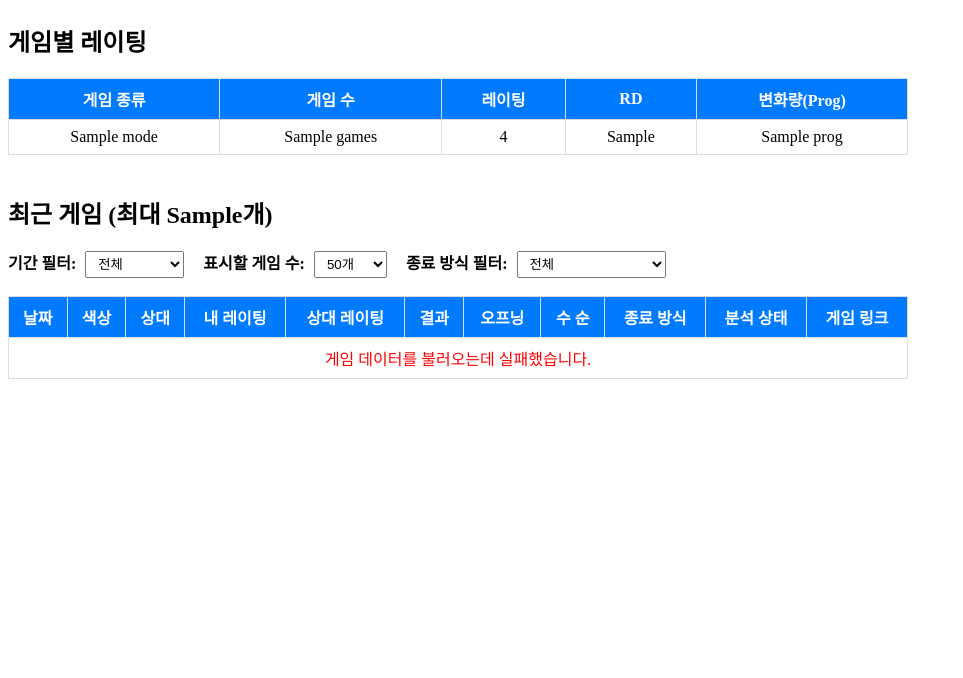
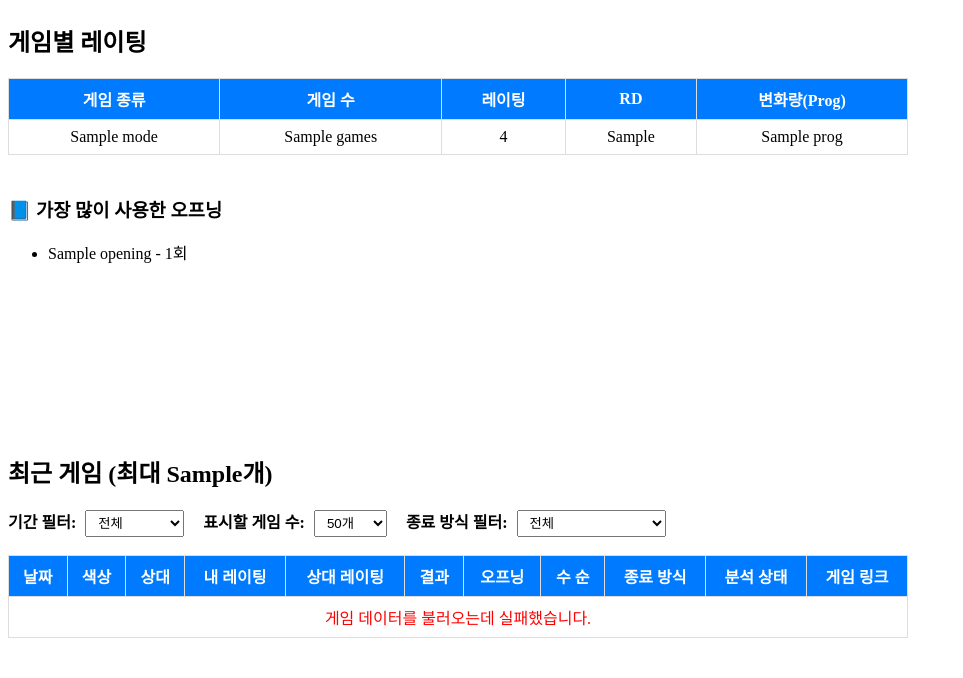
Before and after one commit to leewu08/berserk, a Flask app: template templates/player.html in a window 1280 px wide. Shown: the part 404-1082 px from the top of the page, without its empty margins (0-963 px from the left). Before the commit the page ends 783 px from the top, so only its background shows below. Run offline with Flask 3, Linux system fonts and the light colour scheme; the template is opened without the code that fills it: most values are stand-ins (such as "Sample title", 1, 10 or a date in 2020); a map, chart or similar area stays blank.

Commit message:
오프닝 기반 그래프 출력

```diff
--- a/app.py
+++ b/app.py
@@ -7,7 +7,7 @@
 app = Flask(__name__)
 CORS(app)  # CORS 활성화
 
-TOKEN = "lip_gF4TfbXijclL9xmlktO1"
+TOKEN = "lip_xkIjbSGxqiQAOD8i2f7a"
 
 def timestamp_to_date(timestamp):
     return time.strftime("%Y-%m-%d %H:%M:%S", time.localtime(timestamp / 1000))
--- a/templates/player.html
+++ b/templates/player.html
@@ -1,6 +1,8 @@
 <!DOCTYPE html>
 <html lang="ko">
 <head>
+    <script src="https://cdn.jsdelivr.net/npm/chart.js"></script>
+
     <meta charset="UTF-8" />
     <title>{{ user.username }}님의 프로필 및 전적</title>
     <style>
@@ -131,7 +133,16 @@
             </tbody>
         </table>
     </div>
+    <div>
+        <h3>📘 가장 많이 사용한 오프닝</h3>
+        <ul>
+            {% for opening, count in most_common_openings %}
+                <li>{{ opening }} - {{ count }}회</li>
+            {% endfor %}
+        </ul>
 
+        <canvas id="openingChart" width="200" height="150"></canvas>
+    </div>
     <div class="section">
         <h2>최근 게임 (최대 {{ max_games }}개)</h2>
 
@@ -189,7 +200,7 @@
         <button id="loadMoreBtn">더 보기</button>
         <button id="collapseBtn" style="display:none;">접기</button>
     </div>
-
+<script src="https://cdn.jsdelivr.net/npm/chart.js"></script>
 <script>
 document.addEventListener('DOMContentLoaded', () => {
     const username = "{{ user.username }}";
@@ -199,10 +210,12 @@
     const gamesBody = document.getElementById('gamesBody');
     const loadMoreBtn = document.getElementById('loadMoreBtn');
     const collapseBtn = document.getElementById('collapseBtn');
+    const ctx = document.getElementById('openingChart').getContext('2d');
 
     const INITIAL_SHOW_COUNT = 10;
     let maxRowsToShow = INITIAL_SHOW_COUNT;
     let allGames = [];
+    let openingChartInstance = null;
 
     function timestampToDate(ts) {
         const d = new Date(ts);
@@ -269,9 +282,48 @@
             gamesBody.appendChild(row);
         }
 
-        // 버튼 표시 토글
         loadMoreBtn.style.display = (maxRowsToShow < allGames.length) ? 'inline-block' : 'none';
         collapseBtn.style.display = (maxRowsToShow > INITIAL_SHOW_COUNT) ? 'inline-block' : 'none';
+    }
+
+    function drawOpeningChart(games) {
+        const openingCountMap = {};
+        games.forEach(game => {
+            const name = game.opening?.name || "알 수 없음";
+            openingCountMap[name] = (openingCountMap[name] || 0) + 1;
+        });
+
+        const sortedOpenings = Object.entries(openingCountMap)
+            .sort((a,b) => b[1] - a[1])
+            .slice(0, 10);
+
+        const labels = sortedOpenings.map(e => e[0]);
+        const data = sortedOpenings.map(e => e[1]);
+
+        if (openingChartInstance) {
+            openingChartInstance.destroy();
+        }
+
+        openingChartInstance = new Chart(ctx, {
+            type: 'bar',
+            data: {
+                labels: labels,
+                datasets: [{
+                    label: '오프닝 사용 횟수',
+                    data: data,
+                    backgroundColor: 'rgba(0, 123, 255, 0.7)'
+                }]
+            },
+            options: {
+                scales: {
+                    y: { beginAtZero: true }
+                },
+                responsive: true,
+                plugins: {
+                    legend: { display: false }
+                }
+            }
+        });
     }
 
     async function fetchGames() {
@@ -291,10 +343,14 @@
             allGames = data;
             maxRowsToShow = INITIAL_SHOW_COUNT;
             renderGames();
+            drawOpeningChart(allGames);  // 차트도 같이 갱신
         } catch (err) {
             gamesBody.innerHTML = `<tr><td colspan="11" style="color:red;">${err.message}</td></tr>`;
             loadMoreBtn.style.display = 'none';
             collapseBtn.style.display = 'none';
+            if (openingChartInstance) {
+                openingChartInstance.destroy();
+            }
         }
     }
 
@@ -315,6 +371,5 @@
     fetchGames();
 });
 </script>
-
 </body>
 </html>
```
